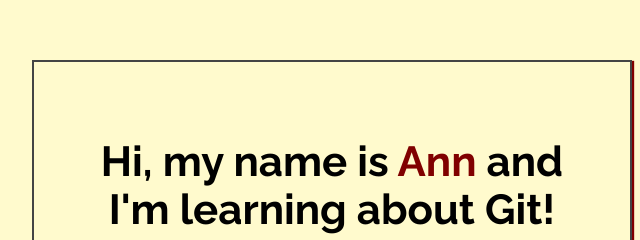
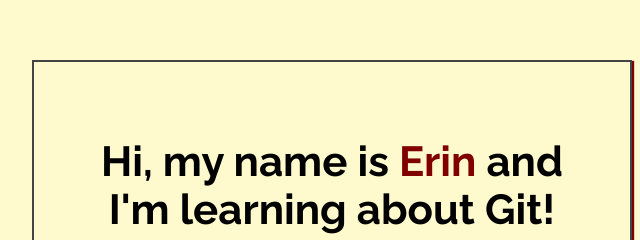
Before and after one commit to gjlreid/my-first-repo, a plain HTML site: page index.html in a window 1280 px wide. Shown: the part 188-428 px from the top of the page, 308-948 px from the left. Drawn offline with Linux system fonts and the light colour scheme.

Commit message:
Added name to index.html

```diff
--- a/index.html
+++ b/index.html
@@ -14,7 +14,7 @@
 <body>
 
     <div class="greeting">
-        <h1>Hi, my name is <span class="highlight">Ann</span> and I'm learning about Git! </h1>
+        <h1>Hi, my name is <span class="highlight">Erin</span> and I'm learning about Git! </h1>
 
         <p>Yay! Git is the best!</p>
     </div>
```
